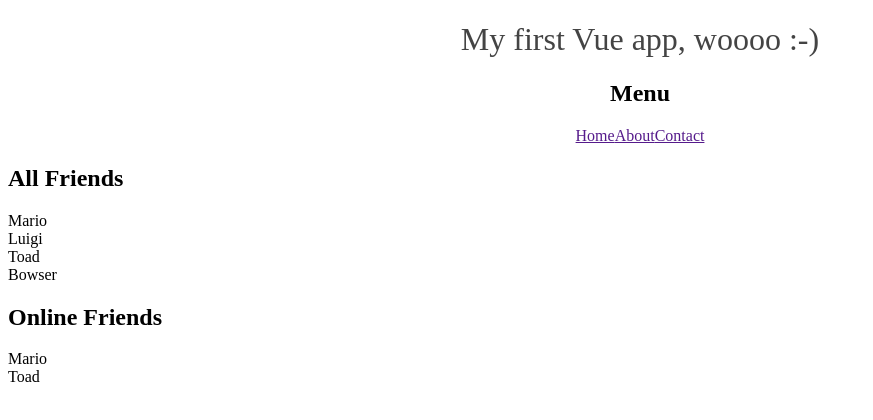
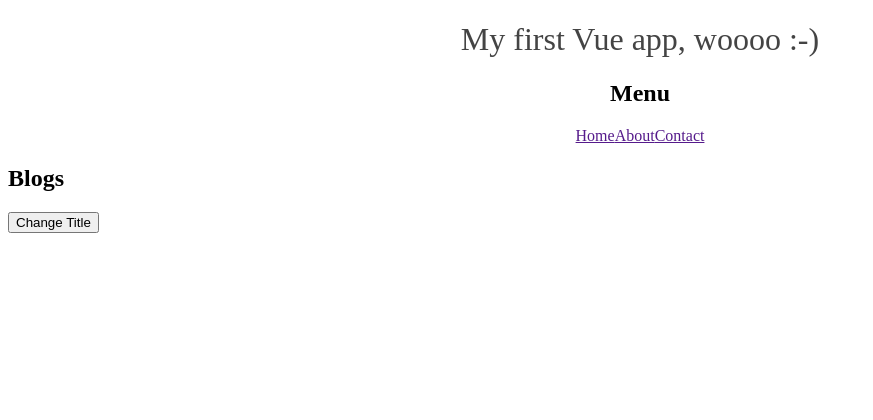
Before and after one commit to jhnnyk/udemy-vuefirebase-myproject, a Vue app: page / in a window 1280 px wide. Shown: the top 420 px of the page, without its empty margins (0-873 px from the left). Built offline with nearby package versions, Linux system fonts and the light colour scheme.

Commit message:
life-cycle hooks

```diff
--- a/src/App.vue
+++ b/src/App.vue
@@ -2,42 +2,26 @@
   <div id="app">
     <h1>{{ title }}</h1>
     <Navbar />
-    <AllFriends :friends="friends" @delete="deleteFriend" />
-    <OnlineFriends :friends="friends" />
+    <Blogs />
   </div>
 </template>
 
 <script>
 import Navbar from "./components/Navbar";
-import AllFriends from "./components/AllFriends";
-import OnlineFriends from "./components/OnlineFriends";
+import Blogs from "./components/Blogs";
 
 export default {
   name: "app",
   components: {
     Navbar,
-    OnlineFriends,
-    AllFriends
+    Blogs
   },
   data() {
     return {
-      title: "My first Vue app, woooo :-)",
-      friends: [
-        { name: "Mario", online: true },
-        { name: "Luigi", online: false },
-        { name: "Toad", online: true },
-        { name: "Bowser", online: false }
-      ]
+      title: "My first Vue app, woooo :-)"
     };
   },
-  methods: {
-    deleteFriend(payload) {
-      console.log(payload);
-      this.friends = this.friends.filter(friend => {
-        return friend.name !== payload.name;
-      });
-    }
-  }
+  methods: {}
 };
 </script>
 
--- a/src/components/AllFriends.vue
+++ /dev/null
@@ -1,26 +0,0 @@
-<template>
-  <div id="all-friends">
-    <h2>All Friends</h2>
-    <div v-for="(friend, index) in friends" :key="index">
-      <span @click="unfriend(friend.name)">{{ friend.name }}</span>
-    </div>
-  </div>
-</template>
-
-<script>
-export default {
-  name: "AllFriends",
-  props: ["friends"],
-  data() {
-    return {};
-  },
-  methods: {
-    unfriend(name) {
-      this.$emit("delete", { name });
-    }
-  }
-};
-</script>
-
-<style>
-</style>
--- /dev/null
+++ b/src/components/Blogs.vue
@@ -0,0 +1,31 @@
+<template>
+  <div class="blogs">
+    <h2>{{ blogTitle }}</h2>
+    <button @click="changeTitle">Change Title</button>
+  </div>
+</template>
+
+<script>
+export default {
+  name: "Blogs",
+  data() {
+    return {
+      blogTitle: "Blogs"
+    };
+  },
+  methods: {
+    changeTitle() {
+      this.blogTitle = "Amazing Blog Site!";
+    }
+  },
+  beforeCreate() {
+    alert("beforeCreate hook");
+  },
+  created() {
+    alert("created hook");
+  },
+  beforeUpdate() {
+    alert("beforeUpdate hook");
+  }
+};
+</script>
--- a/src/components/OnlineFriends.vue
+++ /dev/null
@@ -1,21 +0,0 @@
-<template>
-  <div id="online-friends">
-    <h2>Online Friends</h2>
-    <div v-for="(friend, index) in friends" :key="index">
-      <span v-if="friend.online">{{ friend.name }}</span>
-    </div>
-  </div>
-</template>
-
-<script>
-export default {
-  name: "OnlineFriends",
-  props: ["friends"],
-  data() {
-    return {};
-  }
-};
-</script>
-
-<style>
-</style>
```
Also changed, not shown: src/components/HelloWorld.vue (deleted, +0 -58 lines).
